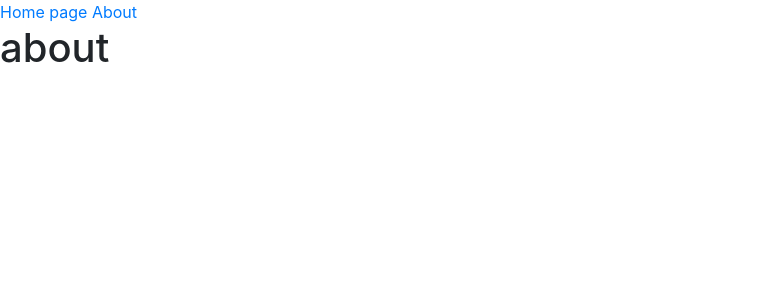
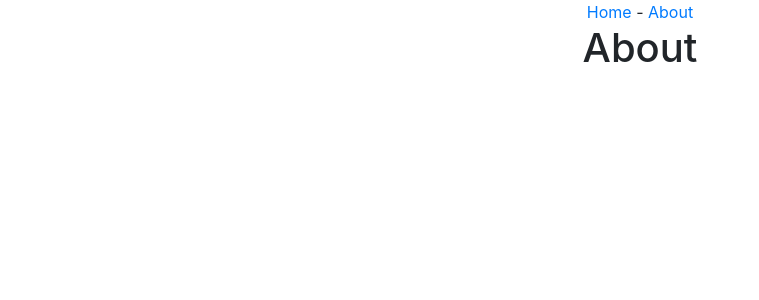
Before and after one commit to JonasKabalo/jonaskabalodev, a Nuxt app: page /about in a window 1280 px wide. Shown: the top 300 px of the page, without its empty margins (0-759 px from the left). Built offline with nearby package versions, Linux system fonts and the light colour scheme.

Commit message:
add transitions add update dom

```diff
--- a/layouts/default.vue
+++ b/layouts/default.vue
@@ -1,21 +1,25 @@
 <template>
-  <div>
+  <div class="text-center">
     <NuxtLink to="/">
-      Home page
-    </NuxtLink>
+      Home
+    </NuxtLink>-
     <NuxtLink to="/about">
       About
     </NuxtLink>
-    <Nuxt />
+    <transition name="home">
+      <Nuxt />
+    </transition>
   </div>
 </template>
 
 <script>
 export default {
-  layout: 'Header'
+  layout: 'Header',
+  transition: 'home'
 }
 </script>
 
 <style>
-
+.home-enter-active, .home-leave-active { transition: opacity .5s; }
+.home-enter, .home-leave-active { opacity: 0; }
 </style>
--- a/pages/about.vue
+++ b/pages/about.vue
@@ -1,7 +1,9 @@
 <template>
-  <h1>
-    about
-  </h1>
+  <div>
+    <h1 class="text-center">
+      About
+    </h1>
+  </div>
 </template>
 
 <script>
--- a/pages/index.vue
+++ b/pages/index.vue
@@ -1,11 +1,16 @@
 <template>
   <div>
     <h1 class="text-center">
-      HELLO
+      Home
     </h1>
   </div>
 </template>
 
 <script>
-export default {}
+export default {
+}
 </script>
+
+<style>
+
+</style>
```
